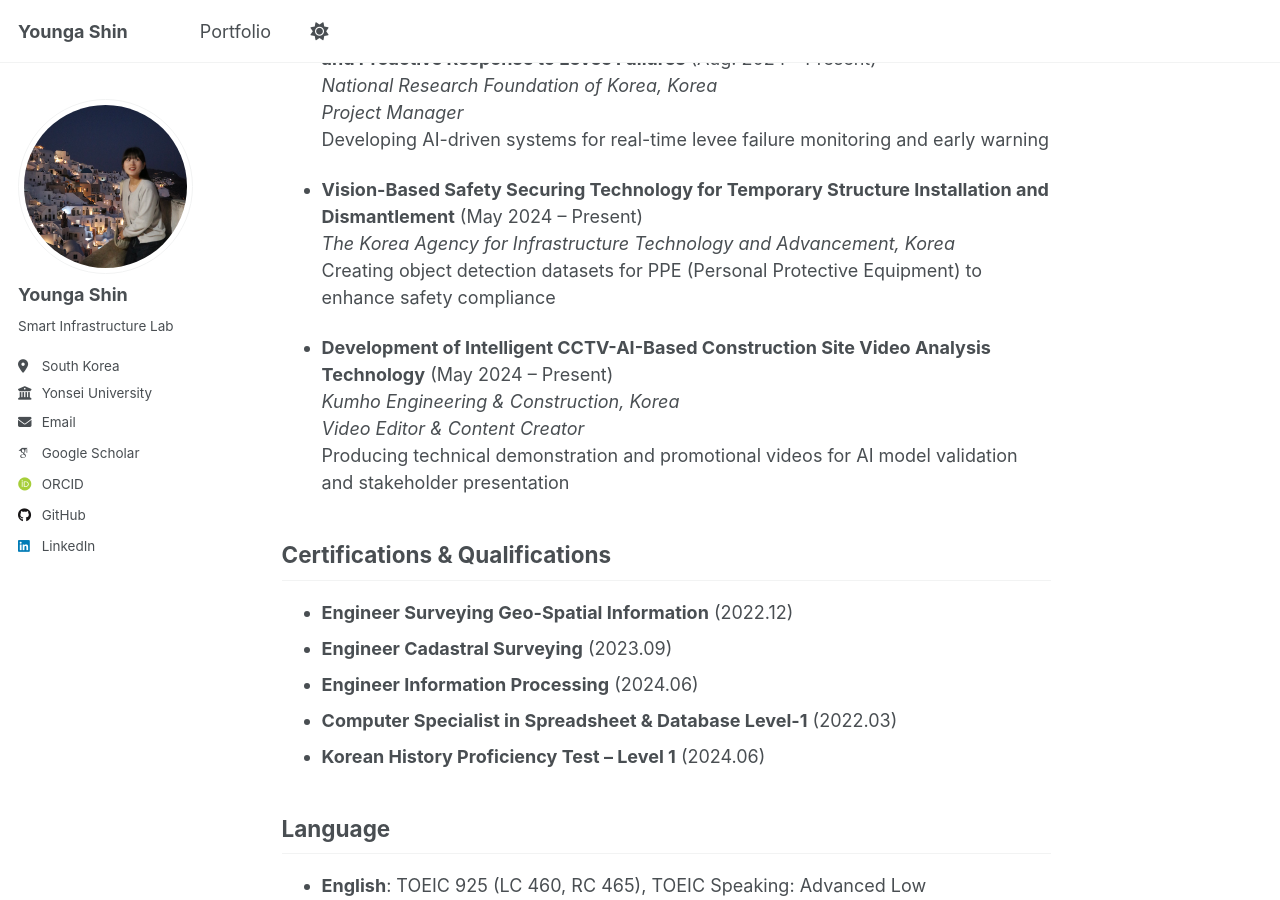
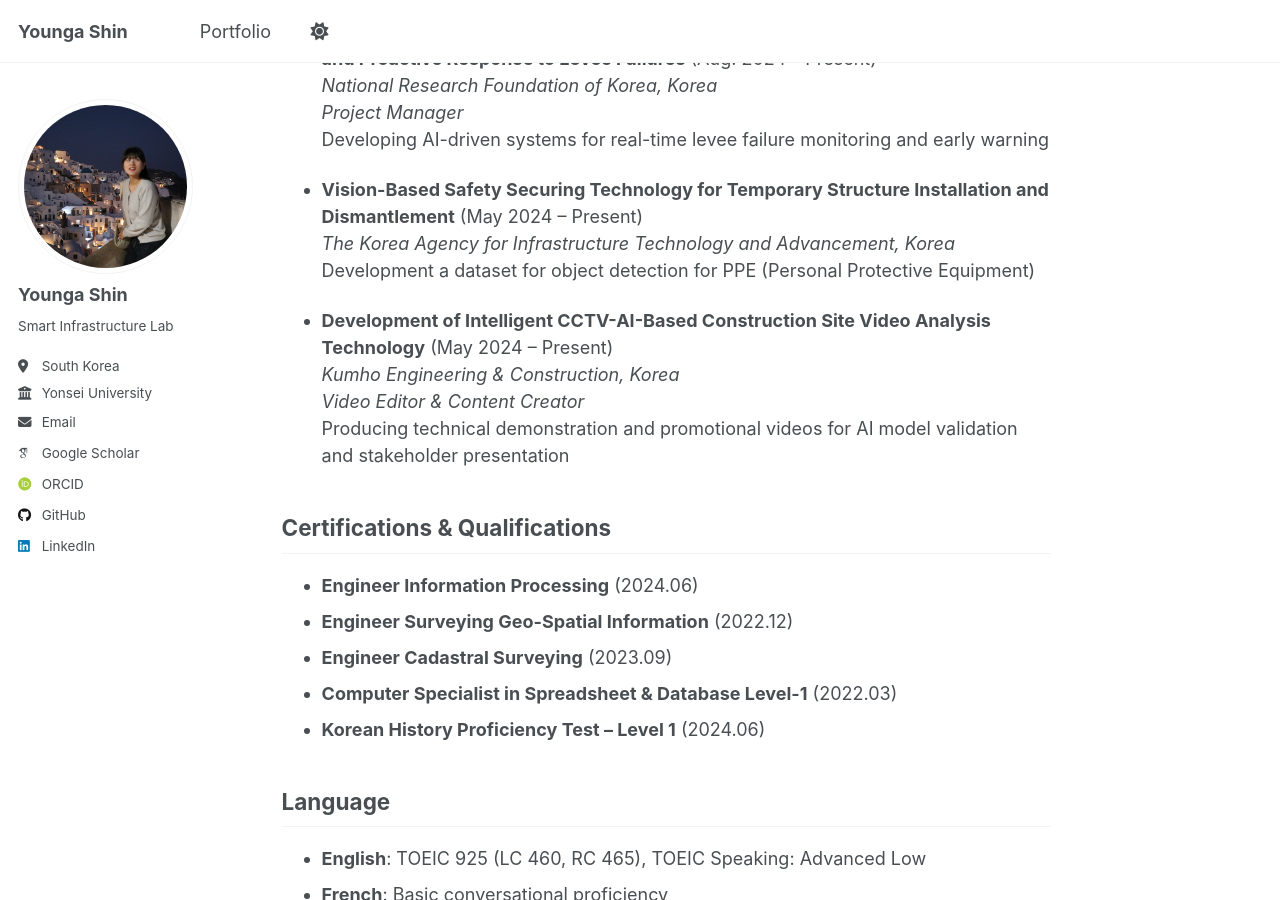
Before and after one commit to shinyounga/shinyounga.github.io, a Jekyll site: the page built from _pages/about.md, in a window 1280 px wide and 900 px high, scrolled down 1800 px. Built offline with Jekyll 4.4.1, drawn with Linux system fonts in a browser that asks for light colours; some web fonts are replaced.

Commit message:
Update about.md

```diff
--- a/_pages/about.md
+++ b/_pages/about.md
@@ -64,7 +64,7 @@ I am a Master student in the Smart Infrastructure Laboratory at Yonsei Universit
 
 - **Vision-Based Safety Securing Technology for Temporary Structure Installation and Dismantlement** (May 2024 – Present)
   *The Korea Agency for Infrastructure Technology and Advancement, Korea*
-  Creating object detection datasets for PPE (Personal Protective Equipment) to enhance safety compliance
+  Development a dataset for object detection for PPE (Personal Protective Equipment)
 
 - **Development of Intelligent CCTV-AI-Based Construction Site Video Analysis Technology** (May 2024 – Present)
   *Kumho Engineering & Construction, Korea*
@@ -74,9 +74,9 @@ I am a Master student in the Smart Infrastructure Laboratory at Yonsei Universit
 
 ## Certifications & Qualifications
 
+- **Engineer Information Processing** (2024.06)
 - **Engineer Surveying Geo-Spatial Information** (2022.12)
 - **Engineer Cadastral Surveying** (2023.09)
-- **Engineer Information Processing** (2024.06)
 - **Computer Specialist in Spreadsheet & Database Level-1** (2022.03)
 - **Korean History Proficiency Test – Level 1** (2024.06)
 
```
